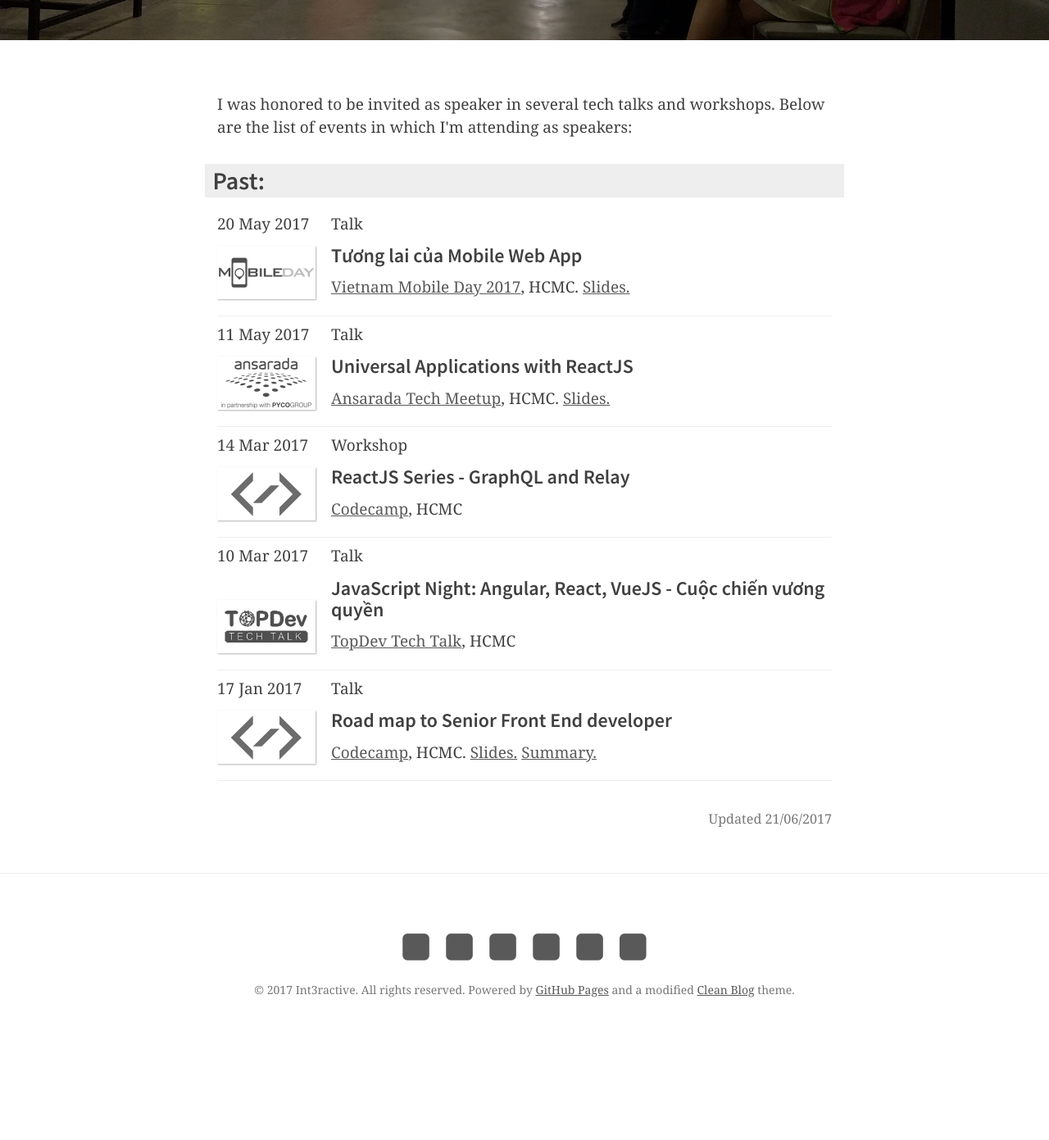
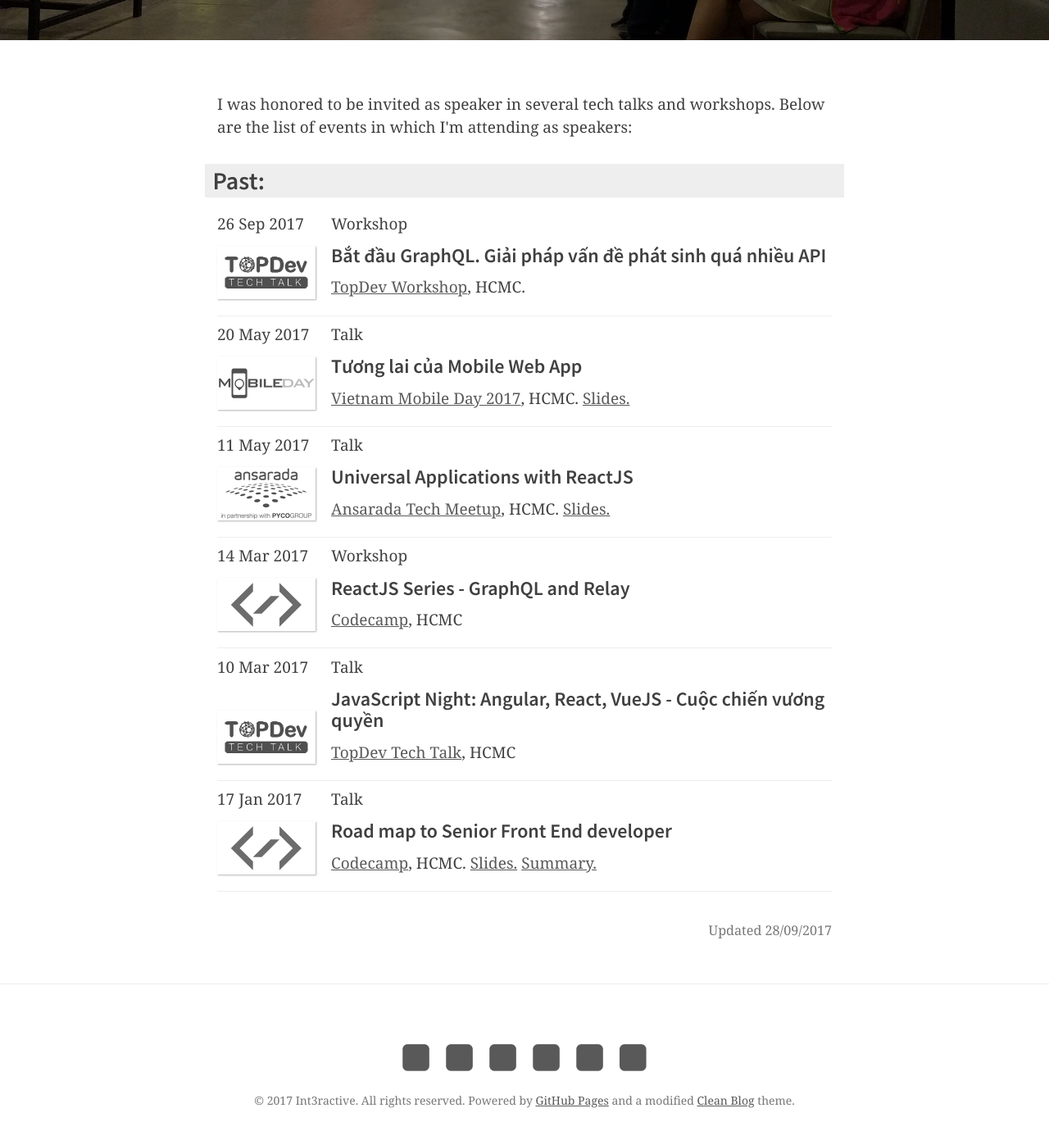
Before and after one commit to trongthanh/int3ractive.com, a Jekyll site: the page built from speaking.html, in a window 1280 px wide and 1400 px high, scrolled down 399 px. Shown: the top 1391 px of the window at 82% size. Built offline with Jekyll 4.4.1, drawn with Linux system fonts in a browser that asks for light colours; nearby versions of some CDN libraries; before the commit the page ends 1682 px from its top, so only the background shows below that.

Commit message:
Update Speaking listing

```diff
--- a/speaking.html
+++ b/speaking.html
@@ -4,13 +4,22 @@
 subtitle: "My past and upcoming speaking at public events"
 description: "Home page and blog of Trần Trọng Thanh. Here is my past and upcoming speaking at public events."
 image: "img/about-bg.jpg"
-date: 2017-06-21T14:20:01+07:00
+date: 2017-09-28T11:00:58+07:00
 ---
 
 <p>I was honored to be invited as speaker in several tech talks and workshops. Below are the list of events in which I'm attending as speakers:</p>
 
 <ul id="events-list" class="events">
     <!--to be inserted by JS: <li class="events__section"><h2>Past:</h2></li>-->
+     <li class="events__item">
+        <time class="events__item__time" datetime="2017-09-26T18:00:00+07:00">26 Sep 2017</time>
+        <img class="events__item__logo" src="img/logos/event-logo-topdev.png" alt="TopDev event">
+        <address class="events__item__desc">
+            <div class="events__item__type">Workshop</div>
+            <h3 class="events__item__title">Bắt đầu GraphQL. Giải pháp vấn đề phát sinh quá nhiều API</h3>
+            <a href="https://www.facebook.com/events/1981108455490462">TopDev Workshop</a>, HCMC.
+        </address>
+    </li>
     <li class="events__item">
         <time class="events__item__time" datetime="2017-05-20T09:00:00+07:00">20 May 2017</time>
         <img class="events__item__logo" src="img/logos/event-logo-mobileday.png" alt="MobileDay event">
```
